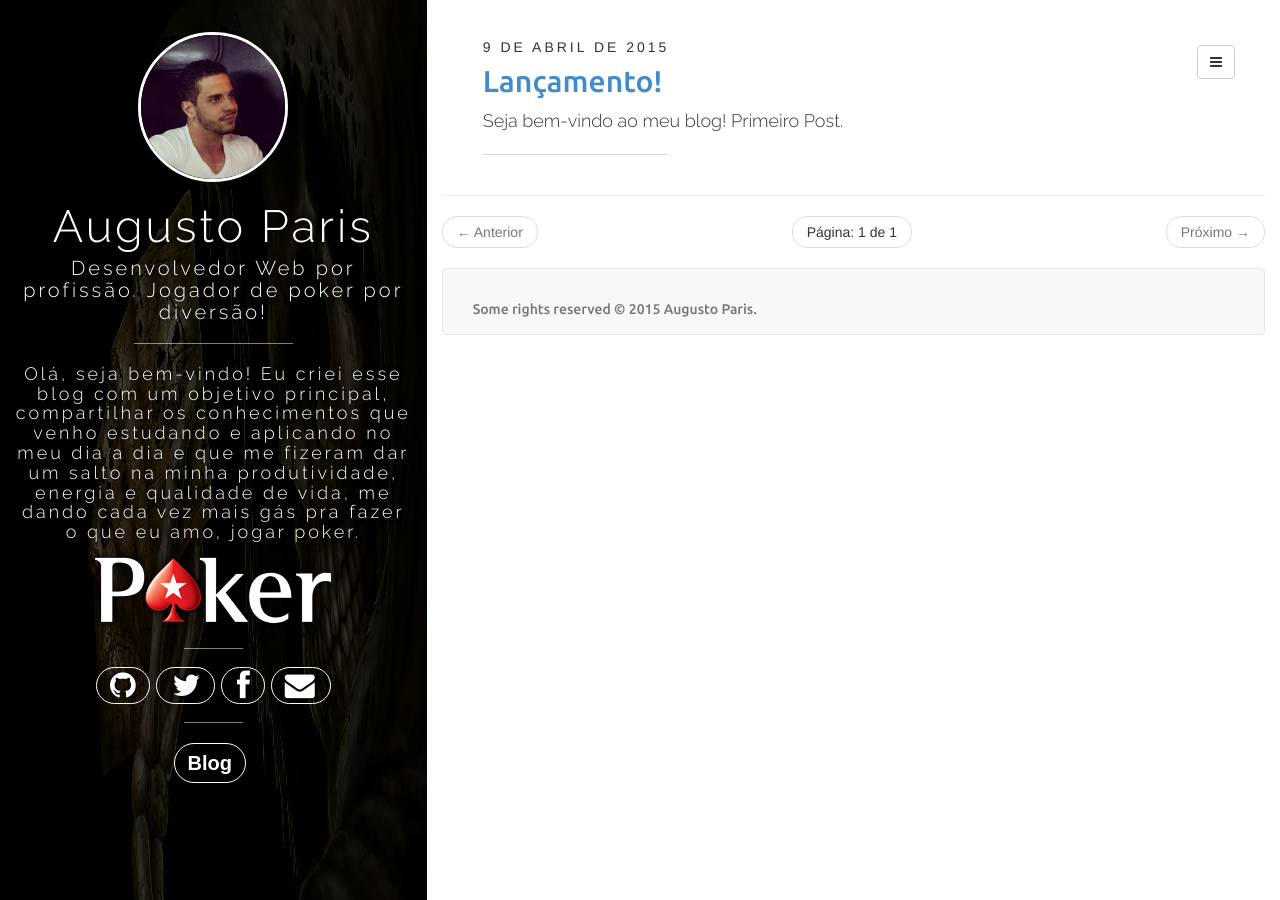
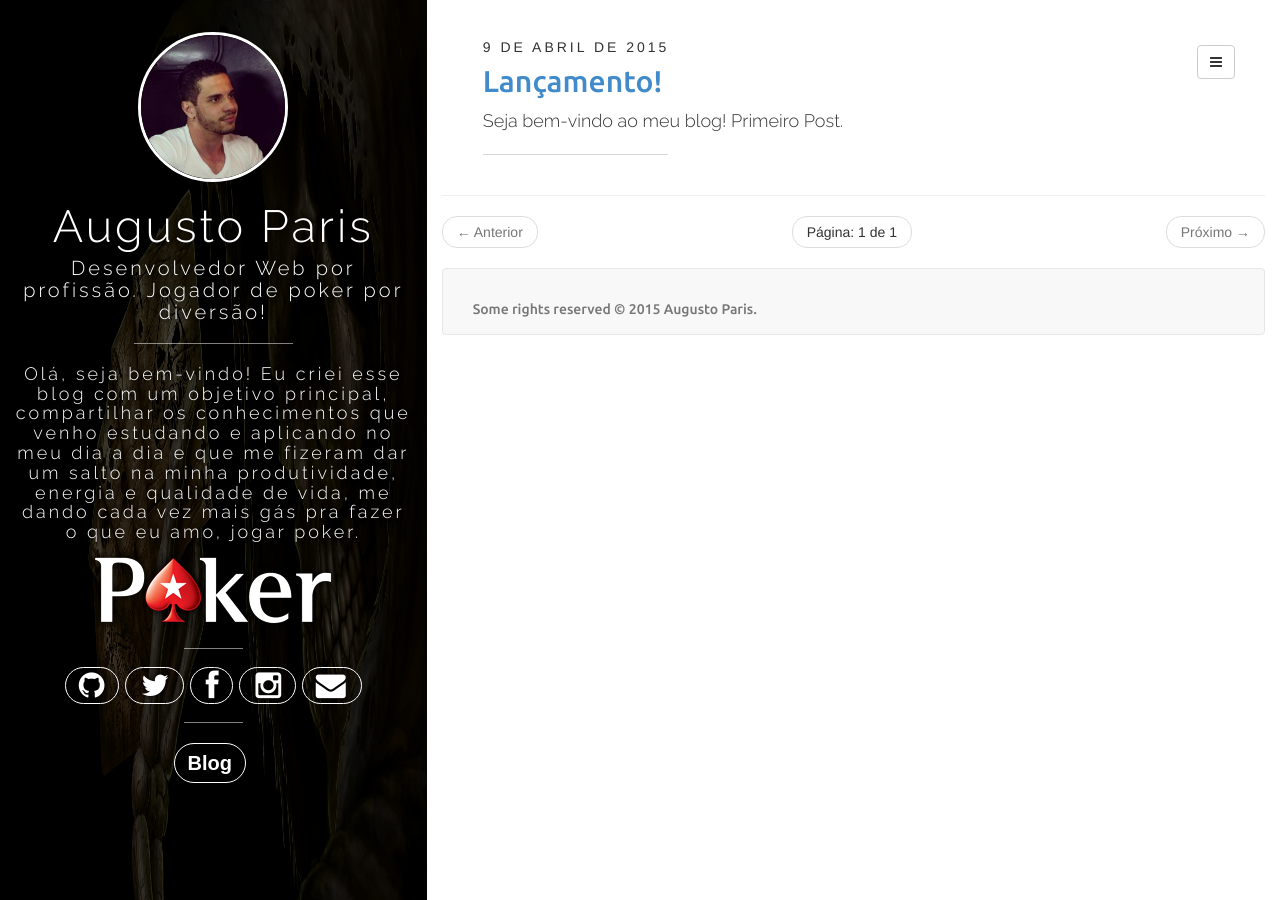
Before and after one commit to augustoparis/augustoparis.github.io, a Jekyll site: the page built from index.html, in a window 1280 px wide. Built offline with Jekyll 4.4.1, drawn with Linux system fonts in a browser that asks for light colours; nearby versions of some CDN libraries; the list of posts is cut into pages by our own code; comment, search, counter and statistics services are not loaded.

Commit message:
icon instagram

```diff
--- a/_config.yml
+++ b/_config.yml
@@ -25,6 +25,7 @@ author:
   github: augustoparis
   twitter: augustoparis
   facebook: augustodacunhaparis
+  instagram: augustoparis
   googleplus: +AnkanBiswasWorkspace
   bio: Olá, seja bem-vindo! Eu criei esse blog com um objetivo principal, compartilhar os conhecimentos que venho estudando e aplicando no meu dia a dia e que me fizeram dar um salto na minha produtividade, energia e qualidade de vida, me dando cada vez mais gás pra fazer o que eu amo, jogar poker.
   bio2: /assets/media/poker.png
--- a/_includes/default.html
+++ b/_includes/default.html
@@ -66,6 +66,12 @@ $(document).ready(function(){
 			{% if site.author.facebook %}
 			<a type="button" class="navbar-toggle nav-link" href="http://facebook.com/{ site.author.facebook }}">
 				<i class="fa fa-facebook"></i>
+			</a>
+			{% endif %}
+
+			{% if site.author.instagram %}
+			<a type="button" class="navbar-toggle nav-link" href="http://instagram.com/{ site.author.instagram }}">
+				<i class="fa fa-instagram"></i>
 			</a>
 			{% endif %}
 
--- a/_includes/sidebar.html
+++ b/_includes/sidebar.html
@@ -35,6 +35,12 @@ border: 3px solid #FFF; height:150px;width:150px" />
 			</a>
 			{% endif %}
 
+			{% if site.author.instagram %}
+			<a type="button" class="social2" href="http://instagram.com/{{ site.author.instagram }}">
+				<i class="fa fa-instagram"></i>
+			</a>
+			{% endif %}
+
       {% if site.author.email %}
       <a type="button" class="social3" href="mailto:{{ site.author.email }}">
         <i class="fa fa-envelope"></i>
```
